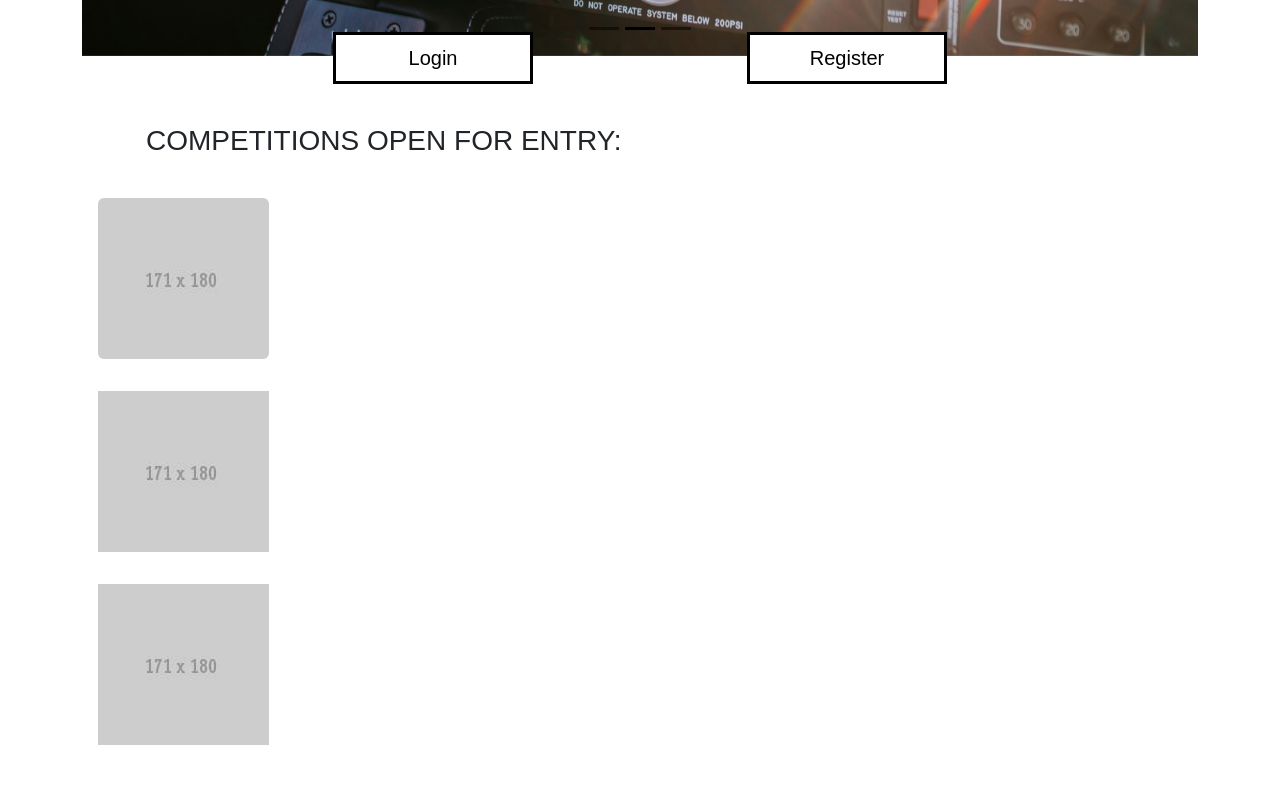
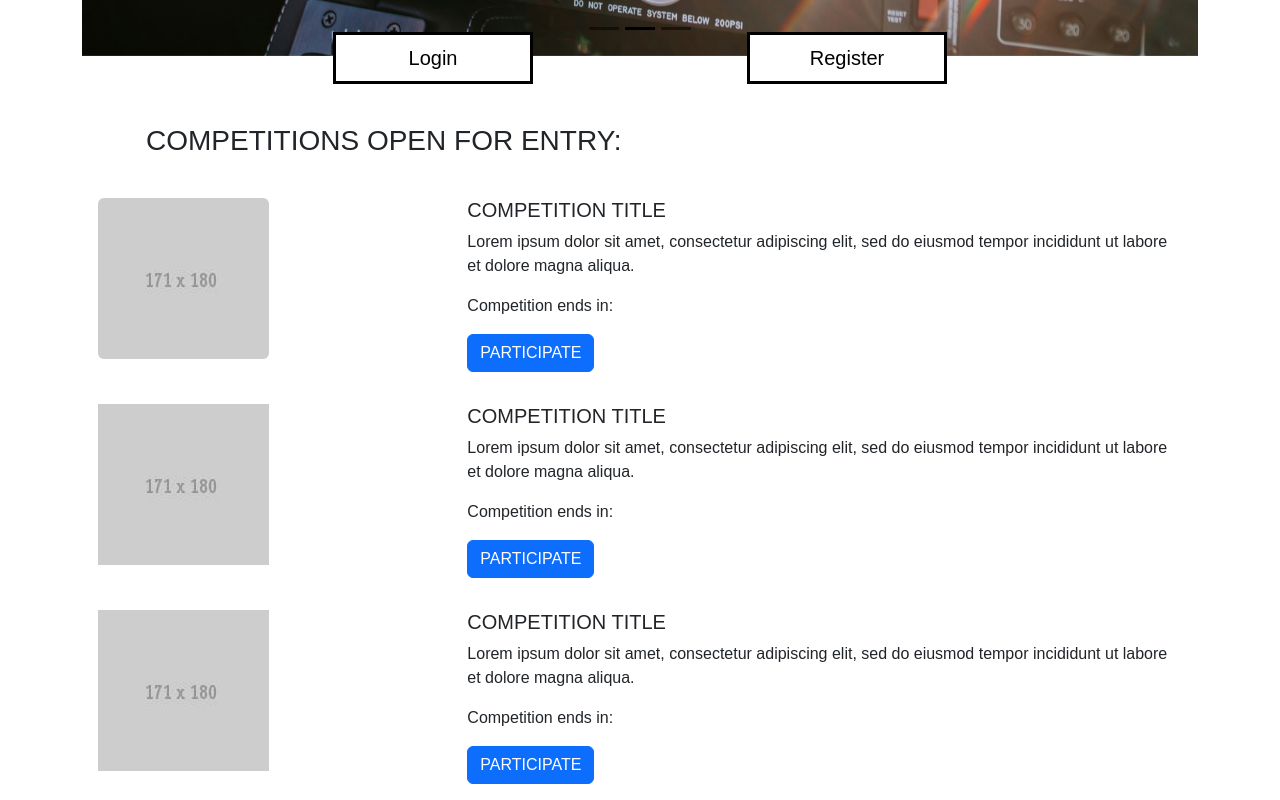
Before and after one commit to Vitalij-C-Techin/LietuvosSpaudosFotografija, a React (Vite) app in the folder frontend/: page / in a window 1280 px wide. Shown: the part 813-1613 px from the top of the page. Before the commit the page ends 1574 px from the top, so only its background shows below. Built offline with nearby package versions, Linux system fonts and the light colour scheme.

Commit message:
Add Competition title, description, counter text and join button

```diff
--- a/frontend/src/components/pages/HomePage.jsx
+++ b/frontend/src/components/pages/HomePage.jsx
@@ -89,7 +89,10 @@ function HomePage() {
                 <Image src={imagePlaceHolder} rounded />
               </Col>
               <Col>
-
+                <Card.Title>COMPETITION TITLE</Card.Title>
+                <Card.Text>Lorem ipsum dolor sit amet, consectetur adipiscing elit, sed do eiusmod tempor incididunt ut labore et dolore magna aliqua.</Card.Text>
+                <Card.Text>Competition ends in:</Card.Text>
+                <Button>PARTICIPATE</Button>
               </Col>
             </Row>
           </Card.Body>
@@ -99,10 +102,13 @@ function HomePage() {
           <Card.Body>
             <Row>
               <Col xs={6} md={4}>
-                <Image src={imagePlaceHolder}  />
+                <Image src={imagePlaceHolder} />
               </Col>
               <Col>
-
+                <Card.Title>COMPETITION TITLE</Card.Title>
+                <Card.Text>Lorem ipsum dolor sit amet, consectetur adipiscing elit, sed do eiusmod tempor incididunt ut labore et dolore magna aliqua.</Card.Text>
+                <Card.Text>Competition ends in:</Card.Text>
+                <Button>PARTICIPATE</Button>
               </Col>
             </Row>
           </Card.Body>
@@ -112,10 +118,13 @@ function HomePage() {
           <Card.Body>
             <Row>
               <Col xs={6} md={4}>
-                <Image src={imagePlaceHolder}  />
+                <Image src={imagePlaceHolder} />
               </Col>
               <Col>
-
+                <Card.Title>COMPETITION TITLE</Card.Title>
+                <Card.Text>Lorem ipsum dolor sit amet, consectetur adipiscing elit, sed do eiusmod tempor incididunt ut labore et dolore magna aliqua.</Card.Text>
+                <Card.Text>Competition ends in:</Card.Text>
+                <Button>PARTICIPATE</Button>
               </Col>
             </Row>
           </Card.Body>
```
